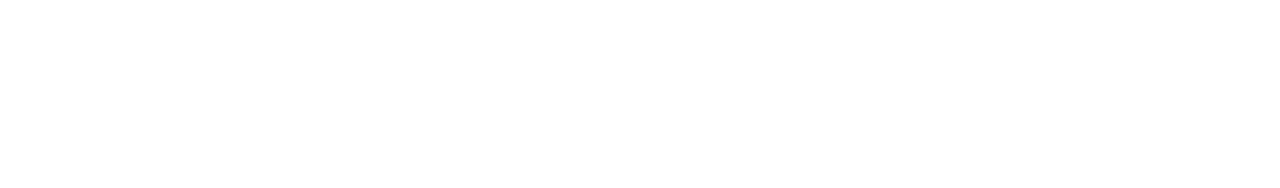
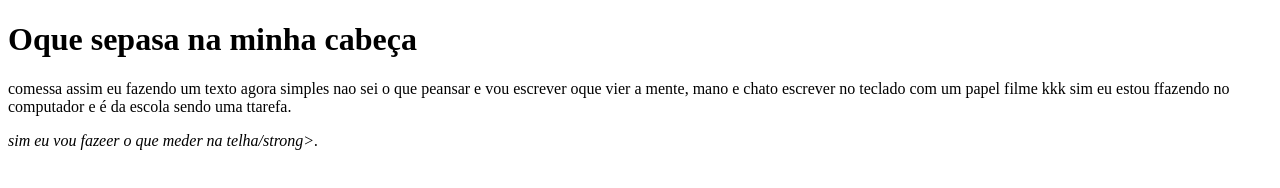
Before and after one commit to alessamdro82/PC-Primeiro-C-AJ, a plain HTML site: page index.html in a window 1280 px wide. Drawn offline with Linux system fonts and the light colour scheme.

Commit message:
Update index.html

```diff
--- a/index.html
+++ b/index.html
@@ -1,4 +1,10 @@
+<!DOCTYPE html>
+<html lang="pt-br">
 <head>
-<beta charset_"UTF-8">
-  <title> historia de um gamer</title>
+    <title>Oque sepasa na minha cabeça</title>
   </head>
+  <body>
+    <h1>Oque sepasa na minha cabeça</h1>
+ <p>comessa assim eu fazendo um texto agora simples nao sei o que peansar e vou escrever oque vier a mente, mano e chato
+   escrever no teclado com um papel filme kkk sim eu estou ffazendo no computador e é da escola sendo uma ttarefa.</p>
+    <p><em>sim eu vou fazeer o que meder na telha/strong>.</em></p>
```
